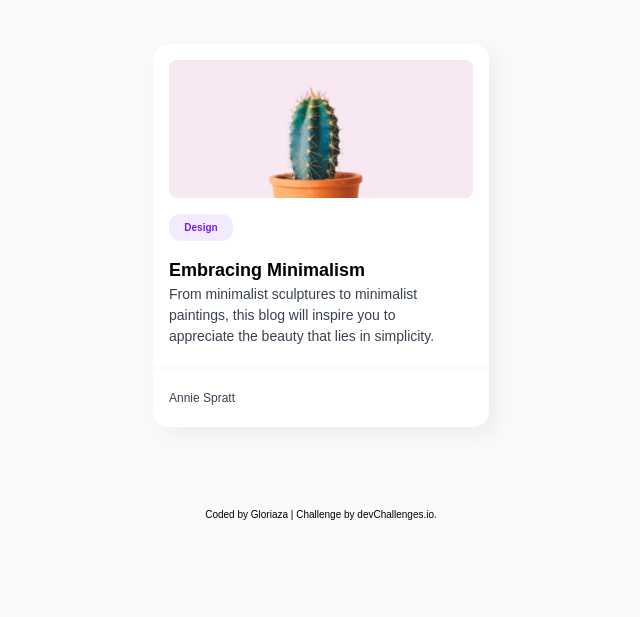
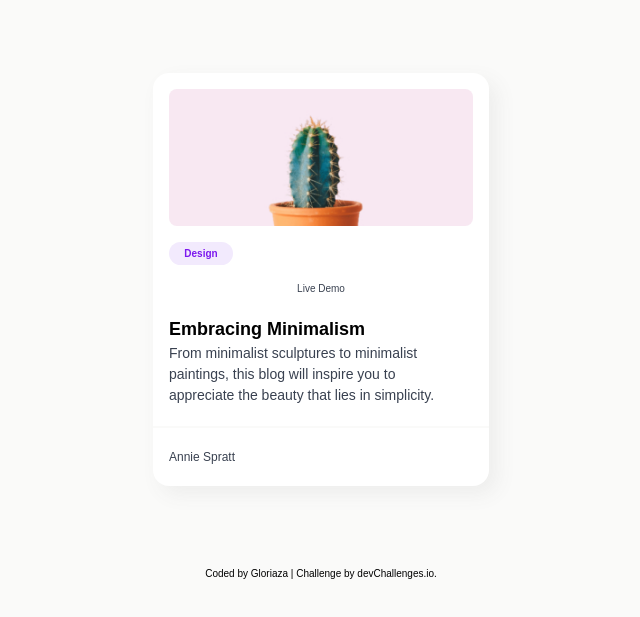
Before and after one commit to gloriazaodyardy/Minimal-Blog-Card, a Vue app: page / in a window 1280 px wide. Shown: the part 117-734 px from the top of the page, without its empty margins (319-959 px from the left). Built offline with nearby package versions, Linux system fonts and the light colour scheme.

Commit message:
Adjusting card margin and padding.

```diff
--- a/src/App.vue
+++ b/src/App.vue
@@ -2,14 +2,17 @@
 </script>
 
 <template>
-  <header></header>
+  <header class="my-11"></header>
   <main>
     <div class="flex flex-col max-w-[21rem] rounded-2xl shadow-card bg-white">
       <img class="rounded-3xl p-4" src="../resources/Cactus@2x.jpg" alt="Cactus image" srcset="../resources/Cactus.jpg">
-      <div class="flex flex-col mb-4 mx-4 bg-purple-soft py-1.5 w-16 rounded-xl">
+      <div class="flex flex-col mb-4 mx-4 bg-purple-soft py-1 w-16 rounded-xl">
         <b class="text-purple text-tag text-center">Design</b>
       </div>
+      <div class="w-full">
         <div class="flex flex-col gap-5 text-dark-soft">
+          <a href="https://gloriazaodyardy.github.io/Minimal-Blog-Card/" target="_blank" rel="noopener noreferrer"
+            class="text-tag text-center">Live Demo</a>
           <div class="flex flex-col max-w-80 px-4">
             <h1 class="text-title text-black"><b>Embracing Minimalism</b></h1>
             <p class="text-body">From minimalist sculptures to minimalist paintings, this blog will inspire you to
@@ -21,6 +24,7 @@
           </p>
         </div>
       </div>
+    </div>
   </main>
   <footer class="mt-20 text-tag">
     <p>
```
Lines whose indentation alone changed are shown as unchanged.
